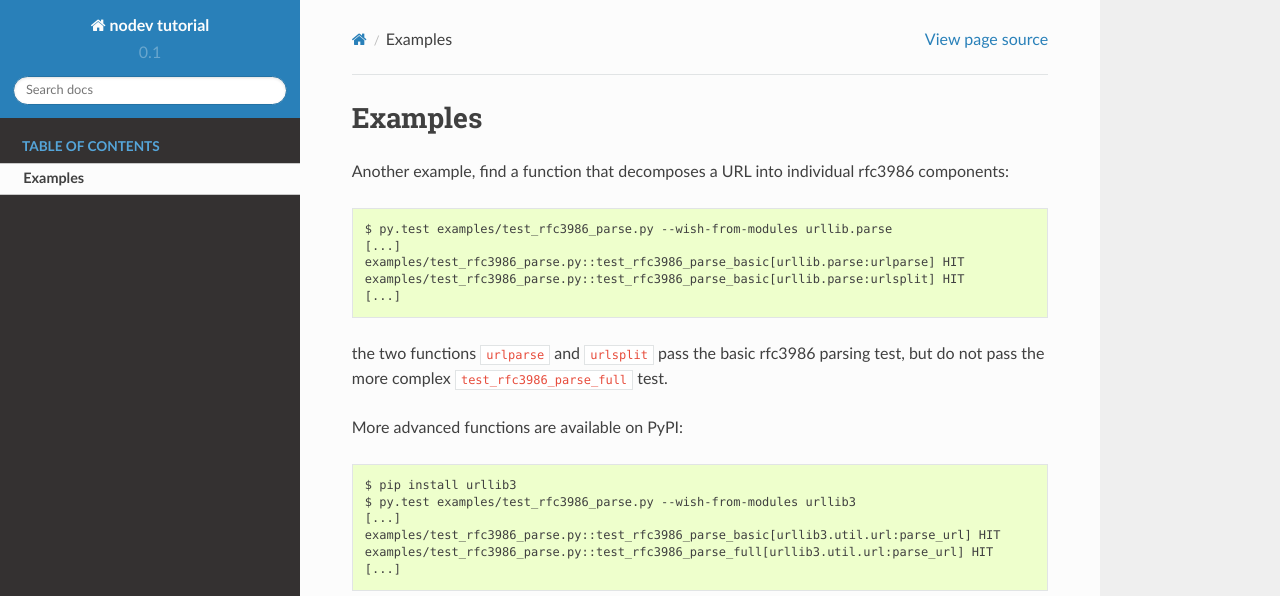
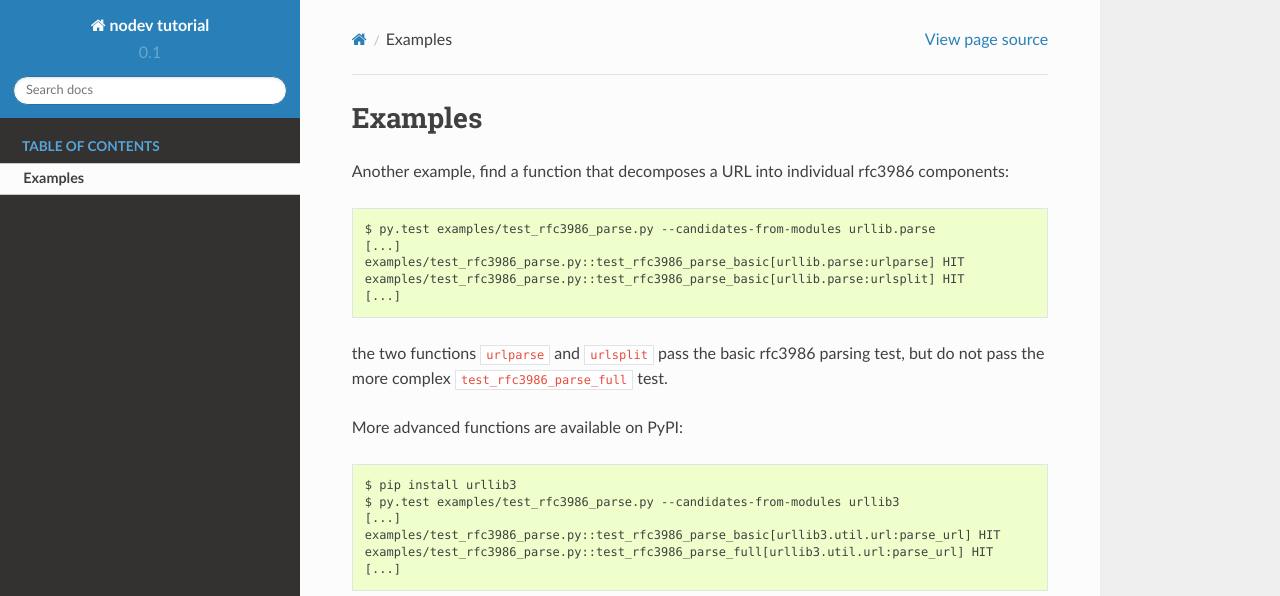
Before and after one commit to nodev-io/nodev-starter-kit, a Sphinx documentation site: the page built from docs/specification-tests.rst, in a window 1280 px wide. Shown: the top 596 px of the page. Built offline with Sphinx 7.4.7 and the Read the Docs theme 2.0.0, drawn with Linux system fonts in a browser that asks for light colours.

Commit message:
Sync new names.

```diff
--- a/docs/specification-tests.rst
+++ b/docs/specification-tests.rst
@@ -4,7 +4,7 @@ Examples
 
 Another example, find a function that decomposes a URL into individual rfc3986 components::
 
-    $ py.test examples/test_rfc3986_parse.py --wish-from-modules urllib.parse
+    $ py.test examples/test_rfc3986_parse.py --candidates-from-modules urllib.parse
     [...]
     examples/test_rfc3986_parse.py::test_rfc3986_parse_basic[urllib.parse:urlparse] HIT
     examples/test_rfc3986_parse.py::test_rfc3986_parse_basic[urllib.parse:urlsplit] HIT
@@ -16,7 +16,7 @@ pass the more complex ``test_rfc3986_parse_full`` test.
 More advanced functions are available on PyPI::
 
     $ pip install urllib3
-    $ py.test examples/test_rfc3986_parse.py --wish-from-modules urllib3
+    $ py.test examples/test_rfc3986_parse.py --candidates-from-modules urllib3
     [...]
     examples/test_rfc3986_parse.py::test_rfc3986_parse_basic[urllib3.util.url:parse_url] HIT
     examples/test_rfc3986_parse.py::test_rfc3986_parse_full[urllib3.util.url:parse_url] HIT
```
